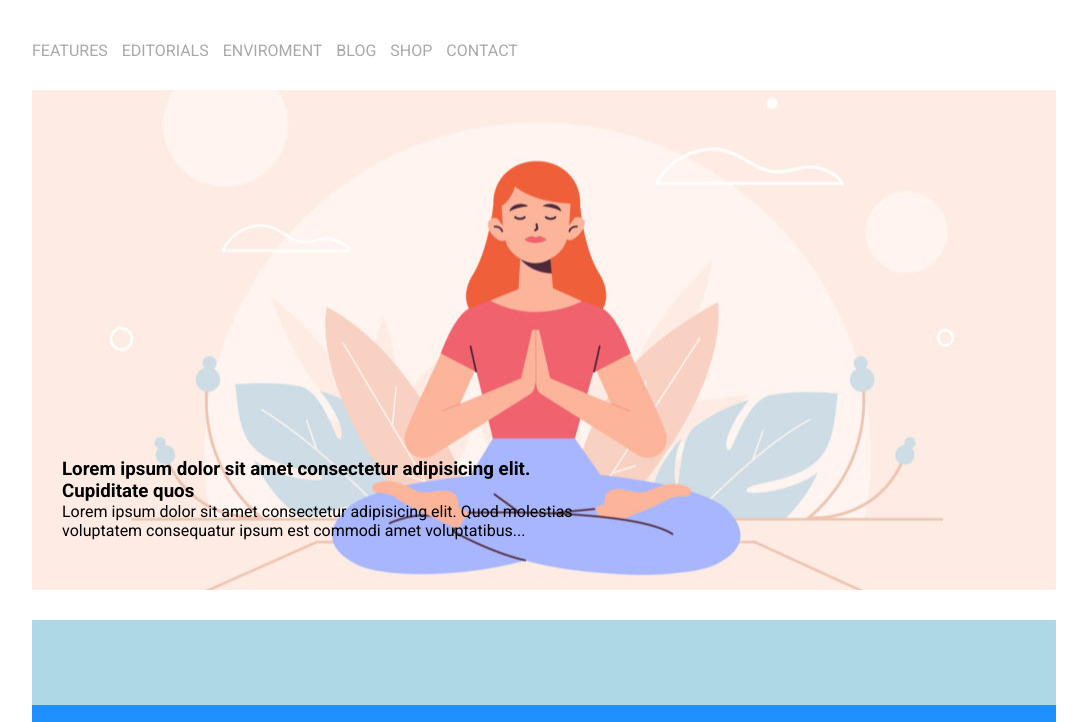
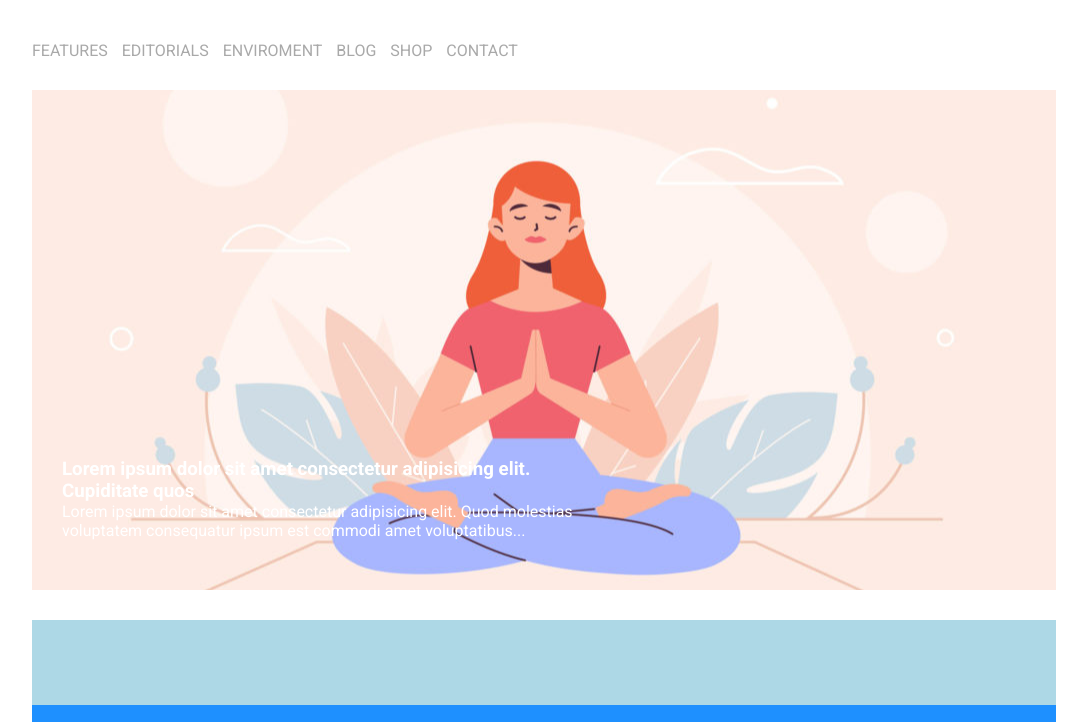
Before and after one commit to eliaraguso/htmlcss-wp, a plain HTML site: page index.html in a window 1280 px wide. Shown: the part 73-795 px from the top of the page, without its empty margins (96-1183 px from the left). Drawn offline with Linux system fonts and the light colour scheme.

Commit message:
aggiunto colore testo in hero

```diff
--- a/css/style.css
+++ b/css/style.css
@@ -20,6 +20,15 @@
 body {
     font-family: 'Roboto', sans-serif;
 }
+
+.centered-background {
+    background-repeat: no-repeat;
+    background-size: cover;
+    background-position: center;
+    position: relative;
+}
+
+
 /* header */
 .header {
     margin-bottom: 30px;
@@ -50,10 +59,7 @@ nav{
     height: 500px;
     margin-bottom: 30px;
     background-image: url(../img/banner.jpg);
-    background-repeat: no-repeat;
-    background-size: cover;
-    background-position: center;
-    position: relative;
+    color: white;
 }
 
 .hero-txt {
--- a/index.html
+++ b/index.html
@@ -31,7 +31,7 @@
             <!-- /header -->
             <!-- main -->
             <main>
-                <section class="hero">
+                <section class="hero centered-background">
                     <div class="hero-txt">
                         <h3> Lorem ipsum dolor sit amet consectetur adipisicing elit. Cupiditate quos</h3>
                         <p>Lorem ipsum dolor sit amet consectetur adipisicing elit. Quod molestias voluptatem consequatur ipsum est commodi amet voluptatibus...</p>
```
